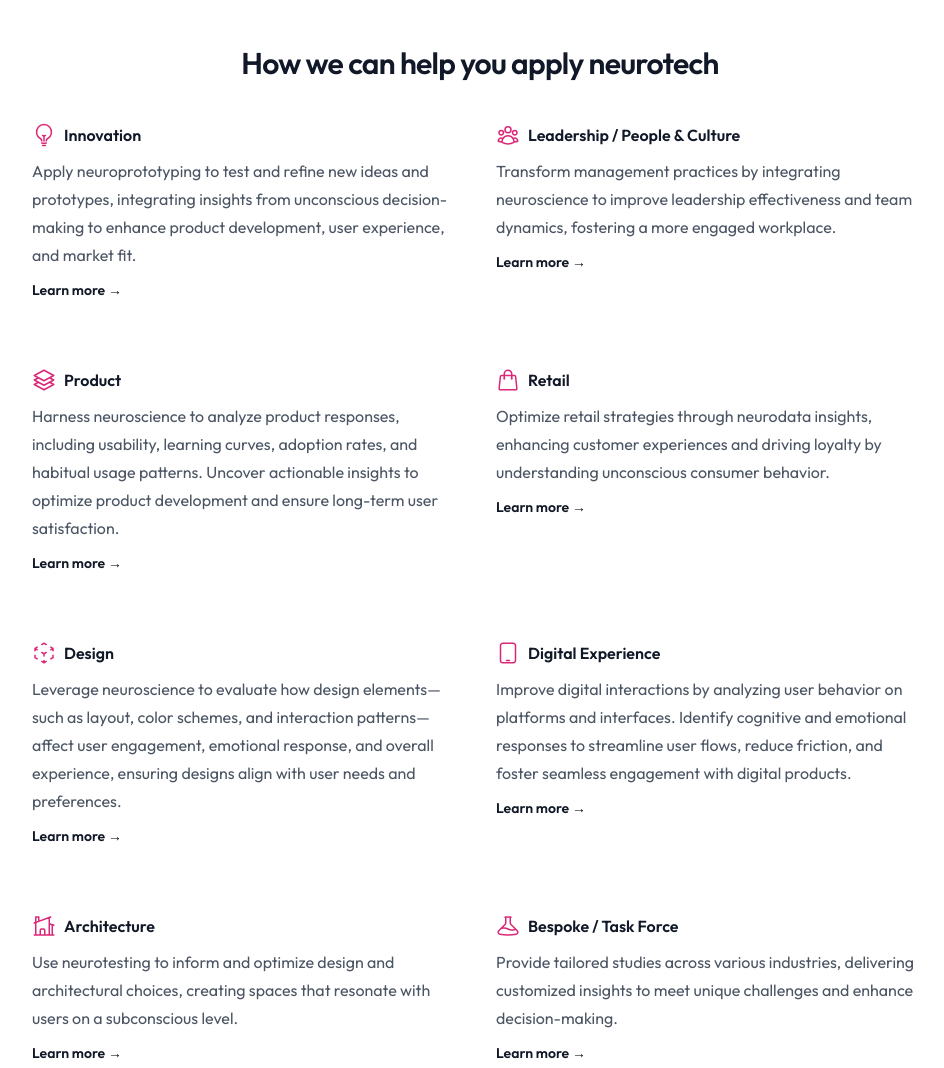
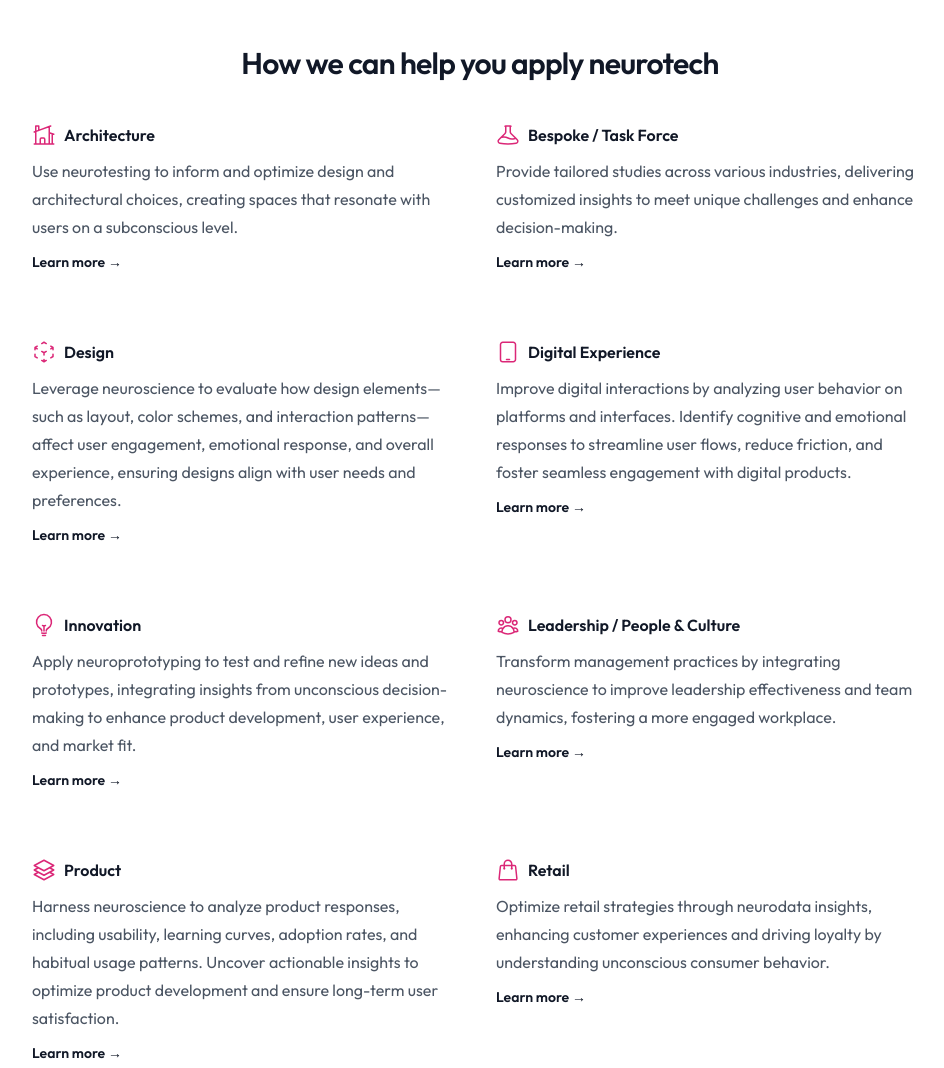
Before and after one commit to cognii-io/cognii-io.github.io, an Eleventy site: page src/index.njk in a window 1280 px wide. Shown: the part 3305-4373 px from the top of the page, without its empty margins (160-1104 px from the left). Built offline with nearby package versions, Linux system fonts and the light colour scheme; Eleventy itself is replaced by a stand-in of ours; files that its build step writes are made by us from their sources.

Commit message:
templating solutions

```diff
--- a/src/about.md
+++ b/src/about.md
@@ -7,13 +7,13 @@ title:
 description:
 ---
 
-Have you ever wondered what's *really* going on in people's minds when they make decisions? That's exactly what we have been doing for more than 10 years at Cognii — but we didn't just settle for wondering. We have been applying neuroscience, neurotesting, and analyzing billions of data points to actually understand and uncover the hidden drivers behind unconscious human decision making.
+Have you ever wondered what's *really* going on in people's minds when they make decisions? That's exactly what we have been doing for more than 10 years at cognii — but we didn't just settle for wondering. We have been applying neuroscience, neurotesting, and analyzing billions of data points to actually understand and uncover the hidden drivers behind unconscious human decision making.
 
 ## A Heritage Reboot of Neurons
 
 Cognii was founded by Thomas Z. Ramsøy. If that name rings a bell, it might just be because he founded the hugely successful Neurons back in 2013. Neurons was originally an applied neuroscience consultancy, but in recent years, breakthroughs in predicting human reactions to advertising led to Neurons pivoting to become a full-fledged AI SaaS scale-up — leaving the consultancy part behind. Cognii has now picked up that torch.
 
-So despite being founded in 2025, Cognii stands on the shoulders of and continues the work done previously under the Neurons brand as a heritage reboot of the consultancy division. We're simply going back to our roots of trailblazing customer understanding across domains through applying neuroscience.
+So despite being founded in 2025, cognii stands on the shoulders of and continues the work done previously under the Neurons brand as a heritage reboot of the consultancy division. We're simply going back to our roots of trailblazing customer understanding across domains through applying neuroscience.
 
 ## A New Approach
 
--- a/src/index.njk
+++ b/src/index.njk
@@ -133,6 +133,20 @@ description:
         <p class="my-4 text-base/7 text-gray-600">Our work primarily focuses on four core domains within neurotesting, with additional bespoke solutions available based on specific needs:</p>
         <h3 class="mt-12 text-pretty text-2xl font-semibold tracking-tight text-gray-900 sm:text-3xl lg:text-balance text-center">How we can help you apply neurotech</h3>
         <dl class="grid max-w-xl grid-cols-1 gap-x-8 gap-y-10 lg:max-w-none lg:grid-cols-2 lg:gap-y-16 mt-10">
+
+          {% for case in collections.solutions %}
+            <div class="relative">
+              <dt class="flex items-center gap-x-2 text-base/7 font-semibold text-gray-900">
+                <svg class="size-6 text-pink-600" fill="none" viewBox="0 0 24 24" stroke-width="1.5" stroke="currentColor" aria-hidden="true" data-slot="icon">
+                  <path stroke-linecap="round" stroke-linejoin="round" d="{{ case.data.icon }}" />
+                </svg>
+                <span>{{ case.data.name }}</span>
+              </dt>
+              <dd class="mt-2 text-base/7 text-gray-600 mb-2">{{ case.data.lead }}</dd>
+              <a href="/solutions/#{{ case.data.name }}" class="text-sm/6 font-semibold text-gray-900">Learn more <span aria-hidden="true">→</span></a>
+            </div>
+          {% endfor %}
+
           <div class="relative">
             <dt class="flex items-center gap-x-2 text-base/7 font-semibold text-gray-900">
               <svg class="size-6 text-pink-600" fill="none" viewBox="0 0 24 24" stroke-width="1.5" stroke="currentColor" aria-hidden="true" data-slot="icon">
@@ -247,7 +261,7 @@ description:
 
                       <h4 class="font-semibold text-lg pt-16">Eric Johnsen, Google</h4>
                       <p class="">Head of Business Development</p>
-                      <p class="text-gray-600 text-sm py-4 italic">After testing partner applications built in our various AR and VR platforms, Thomas and the team at Cognii provided highly quantifiable and unique insight into why and how the various hardware in our portfolio was appropriate in different use case scenarios.</p>
+                      <p class="text-gray-600 text-sm py-4 italic">After testing partner applications built in our various AR and VR platforms, Thomas and the team at cognii provided highly quantifiable and unique insight into why and how the various hardware in our portfolio was appropriate in different use case scenarios.</p>
                       <p class="text-gray-600 text-sm pb-2 italic">This insight is critical to us given how data-driven we are in our decision-making process.</p>
                     </div>
                 </div>
@@ -262,7 +276,7 @@ description:
                     <h4 class="font-semibold text-lg pt-16">Håkan Nordkvist, IKEA</h4>
                     <p class="">Head of Innovation Sustainability</p>
                     <p class="text-gray-600 text-sm py-4 italic">Before entering a strategic new area for our company, we tested customer responses in multiple markets.</p>
-                    <p class="text-gray-600 text-sm pb-2 italic">Here, using consumer neuroscience with Cognii provided crucial customer insights to drive our decisions.</p>
+                    <p class="text-gray-600 text-sm pb-2 italic">Here, using consumer neuroscience with cognii provided crucial customer insights to drive our decisions.</p>
                   </div>
               </div>
 
@@ -276,7 +290,7 @@ description:
                     <h4 class="font-semibold text-lg pt-16">Wayne Huang, Twitter</h4>
                     <p class="">Research Manager</p>
                     <p class="text-gray-600 text-sm py-4 italic">Businesses often struggle to understand what their customers are really thinking. Self-reports are filled with pitfalls to gain such insights.</p>
-                    <p class="text-gray-600 text-sm pb-2 italic">When working with Cognii to study consumer responses to ads on Twitter, we have gained an extra new layer of insights both for internal use and for our users to show the power of our platform.</p>
+                    <p class="text-gray-600 text-sm pb-2 italic">When working with cognii to study consumer responses to ads on Twitter, we have gained an extra new layer of insights both for internal use and for our users to show the power of our platform.</p>
                   </div>
               </div>
         </div>
--- a/src/solutions.njk
+++ b/src/solutions.njk
@@ -7,7 +7,6 @@ title:
 description:
 ---
 
-  <div class="bg-white py-24 sm:py-32">
     <div class="mx-auto max-w-7xl px-6 lg:px-8">
       <div class="mx-auto mt-8 max-w-2xl sm:mt-10 lg:mt-12 lg:max-w-4xl">
         <h3 class="mt-12 text-pretty text-2xl font-semibold tracking-tight text-gray-900 sm:text-3xl lg:text-balance">Leading Transformation</h3>
--- /dev/null
+++ b/src/solutions/architecture.md
@@ -0,0 +1,5 @@
+---
+name: Architecture
+icon: M8.25 21v-4.875c0-.621.504-1.125 1.125-1.125h2.25c.621 0 1.125.504 1.125 1.125V21m0 0h4.5V3.545M12.75 21h7.5V10.75M2.25 21h1.5m18 0h-18M2.25 9l4.5-1.636M18.75 3l-1.5.545m0 6.205 3 1m1.5.5-1.5-.5M6.75 7.364V3h-3v18m3-13.636 10.5-3.819
+lead: Use neurotesting to inform and optimize design and architectural choices, creating spaces that resonate with users on a subconscious level.
+---
--- /dev/null
+++ b/src/solutions/bespoke-task-force.md
@@ -0,0 +1,5 @@
+---
+name: Bespoke / Task Force
+icon: M9.75 3.104v5.714a2.25 2.25 0 0 1-.659 1.591L5 14.5M9.75 3.104c-.251.023-.501.05-.75.082m.75-.082a24.301 24.301 0 0 1 4.5 0m0 0v5.714c0 .597.237 1.17.659 1.591L19.8 15.3M14.25 3.104c.251.023.501.05.75.082M19.8 15.3l-1.57.393A9.065 9.065 0 0 1 12 15a9.065 9.065 0 0 0-6.23-.693L5 14.5m14.8.8 1.402 1.402c1.232 1.232.65 3.318-1.067 3.611A48.309 48.309 0 0 1 12 21c-2.773 0-5.491-.235-8.135-.687-1.718-.293-2.3-2.379-1.067-3.61L5 14.5
+lead: Provide tailored studies across various industries, delivering customized insights to meet unique challenges and enhance decision-making.
+---
--- /dev/null
+++ b/src/solutions/design.md
@@ -0,0 +1,5 @@
+---
+name: Design
+icon: m21 7.5-2.25-1.313M21 7.5v2.25m0-2.25-2.25 1.313M3 7.5l2.25-1.313M3 7.5l2.25 1.313M3 7.5v2.25m9 3 2.25-1.313M12 12.75l-2.25-1.313M12 12.75V15m0 6.75 2.25-1.313M12 21.75V19.5m0 2.25-2.25-1.313m0-16.875L12 2.25l2.25 1.313M21 14.25v2.25l-2.25 1.313m-13.5 0L3 16.5v-2.25
+lead: Leverage neuroscience to evaluate how design elements—such as layout, color schemes, and interaction patterns—affect user engagement, emotional response, and overall experience, ensuring designs align with user needs and preferences.
+---
--- /dev/null
+++ b/src/solutions/digital-experience.md
@@ -0,0 +1,5 @@
+---
+name: Digital Experience
+icon: M10.5 19.5h3m-6.75 2.25h10.5a2.25 2.25 0 0 0 2.25-2.25v-15a2.25 2.25 0 0 0-2.25-2.25H6.75A2.25 2.25 0 0 0 4.5 4.5v15a2.25 2.25 0 0 0 2.25 2.25Z
+lead: Improve digital interactions by analyzing user behavior on platforms and interfaces. Identify cognitive and emotional responses to streamline user flows, reduce friction, and foster seamless engagement with digital products.
+---
--- /dev/null
+++ b/src/solutions/innovation.md
@@ -0,0 +1,5 @@
+---
+name: Innovation
+icon: M12 18v-5.25m0 0a6.01 6.01 0 0 0 1.5-.189m-1.5.189a6.01 6.01 0 0 1-1.5-.189m3.75 7.478a12.06 12.06 0 0 1-4.5 0m3.75 2.383a14.406 14.406 0 0 1-3 0M14.25 18v-.192c0-.983.658-1.823 1.508-2.316a7.5 7.5 0 1 0-7.517 0c.85.493 1.509 1.333 1.509 2.316V18
+lead: Apply neuroprototyping to test and refine new ideas and prototypes, integrating insights from unconscious decision-making to enhance product development, user experience, and market fit.
+---
--- /dev/null
+++ b/src/solutions/leadership-people-culture.md
@@ -0,0 +1,5 @@
+---
+name: Leadership / People & Culture
+icon: M18 18.72a9.094 9.094 0 0 0 3.741-.479 3 3 0 0 0-4.682-2.72m.94 3.198.001.031c0 .225-.012.447-.037.666A11.944 11.944 0 0 1 12 21c-2.17 0-4.207-.576-5.963-1.584A6.062 6.062 0 0 1 6 18.719m12 0a5.971 5.971 0 0 0-.941-3.197m0 0A5.995 5.995 0 0 0 12 12.75a5.995 5.995 0 0 0-5.058 2.772m0 0a3 3 0 0 0-4.681 2.72 8.986 8.986 0 0 0 3.74.477m.94-3.197a5.971 5.971 0 0 0-.94 3.197M15 6.75a3 3 0 1 1-6 0 3 3 0 0 1 6 0Zm6 3a2.25 2.25 0 1 1-4.5 0 2.25 2.25 0 0 1 4.5 0Zm-13.5 0a2.25 2.25 0 1 1-4.5 0 2.25 2.25 0 0 1 4.5 0Z
+lead: Transform management practices by integrating neuroscience to improve leadership effectiveness and team dynamics, fostering a more engaged workplace.
+---
--- /dev/null
+++ b/src/solutions/product.md
@@ -0,0 +1,5 @@
+---
+name: Product
+icon: M6.429 9.75 2.25 12l4.179 2.25m0-4.5 5.571 3 5.571-3m-11.142 0L2.25 7.5 12 2.25l9.75 5.25-4.179 2.25m0 0L21.75 12l-4.179 2.25m0 0 4.179 2.25L12 21.75 2.25 16.5l4.179-2.25m11.142 0-5.571 3-5.571-3
+lead: Harness neuroscience to analyze product responses, including usability, learning curves, adoption rates, and habitual usage patterns. Uncover actionable insights to optimize product development and ensure long-term user satisfaction.
+---
--- /dev/null
+++ b/src/solutions/retail.md
@@ -0,0 +1,5 @@
+---
+name: Retail
+icon: M15.75 10.5V6a3.75 3.75 0 1 0-7.5 0v4.5m11.356-1.993 1.263 12c.07.665-.45 1.243-1.119 1.243H4.25a1.125 1.125 0 0 1-1.12-1.243l1.264-12A1.125 1.125 0 0 1 5.513 7.5h12.974c.576 0 1.059.435 1.119 1.007ZM8.625 10.5a.375.375 0 1 1-.75 0 .375.375 0 0 1 .75 0Zm7.5 0a.375.375 0 1 1-.75 0 .375.375 0 0 1 .75 0Z
+lead: Optimize retail strategies through neurodata insights, enhancing customer experiences and driving loyalty by understanding unconscious consumer behavior.
+---
```
Also changed, not shown: .eleventy.js.
